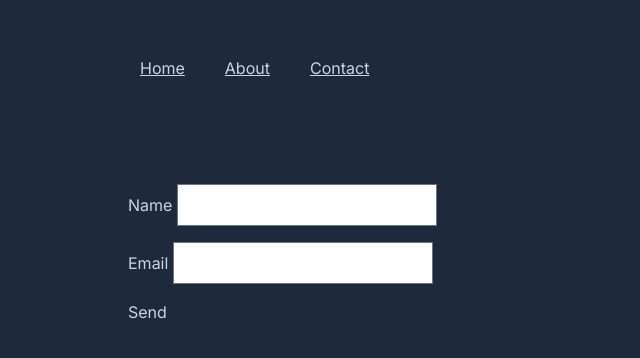
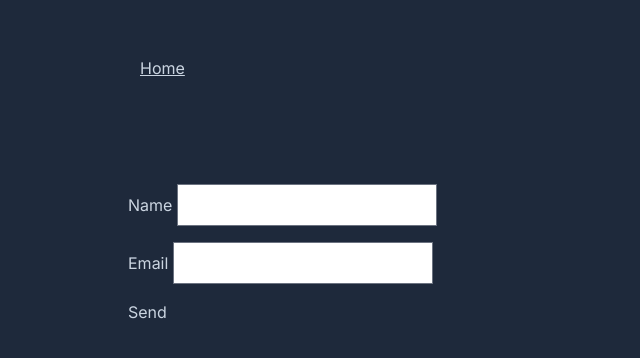
Before and after one commit to paularntz/paul_arntz_mixes, a Next.js app: page /contact in a window 1280 px wide. Shown: the top 358 px of the page, without its empty margins (0-640 px from the left). Built offline with nearby package versions, Linux system fonts and the light colour scheme.

Commit message:
take down pages - stopping point

```diff
--- a/app/contact/page.jsx
+++ b/app/contact/page.jsx
@@ -2,7 +2,7 @@
 const Page = () => {
     return (
         <>
-            <form name="contact" data-netlify="true"  method="POST" className="container grid grid-cols-1 gap-4">
+            <form name="contact" netlify  method="POST" className="container grid grid-cols-1 gap-4">
                 <p>
                     <label>Name <input type="text" name="name" /></label>
                 </p>
--- a/app/page.jsx
+++ b/app/page.jsx
@@ -1,5 +1,4 @@
 "use client"
-import { Card } from 'components/card';
 import Player from "@madzadev/audio-player";
 import "@madzadev/audio-player/dist/index.css";
 
@@ -17,16 +16,9 @@ export default function Page() {
             <section className="flex flex-col items-start gap-3 sm:gap-4">
                 <h1 className="mb-0">Welcome to Paul Arntz Online</h1>
                 <p className="text-lg">Providing professional mixing service in Nashville, TN</p>
-                {/* <Link
-                    href="https://docs.netlify.com/frameworks/next-js/overview/"
-                    className="btn btn-lg btn-primary sm:btn-wide"
-                >
-                    Read the Docs
-                </Link> */}
             </section>
+            <h2>All tracks mixed by Paul Arntz</h2>
             <Player trackList={tracks} />
-            <Card title="Mix Example" text="Check This Out!" linkText="Go HERE" href="https://paularntz.com" />
-            {/* !!cards?.length && <CardsGrid cards={cards} /> */}
         </main>
     );
 }
--- a/components/header.jsx
+++ b/components/header.jsx
@@ -4,8 +4,8 @@ import netlifyLogo from 'public/netlify-logo.svg';
 
 const navItems = [
     { linkText: 'Home', href: '/' },
-    { linkText: 'About', href: '/about' },
-    { linkText: 'Contact', href: '/contact' },
+    // { linkText: 'About', href: '/about' },
+    // { linkText: 'Contact', href: '/contact' },
     // { linkText: 'Edge Function', href: '/edge' },
     // { linkText: 'Blobs', href: '/blobs' }
 ];
```
